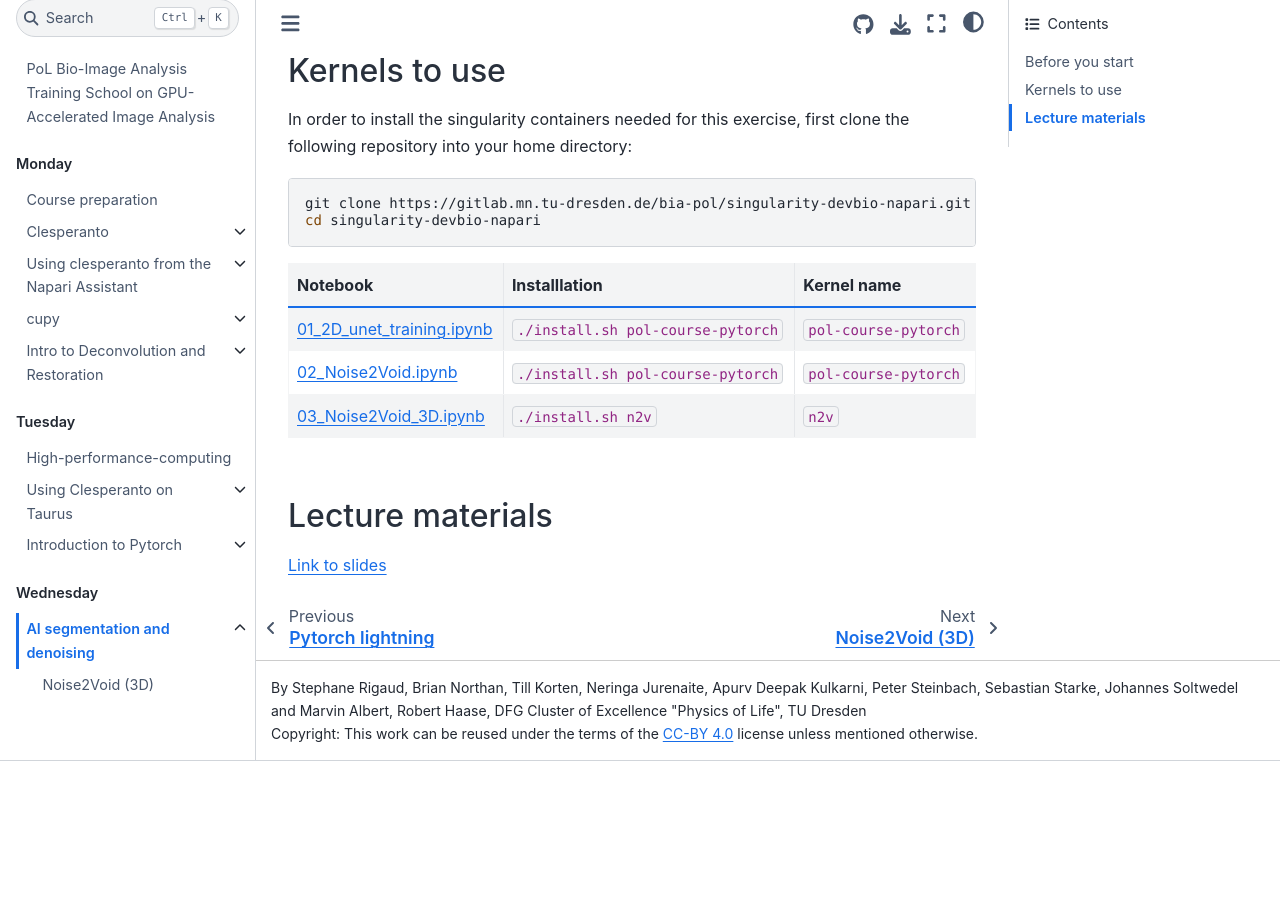
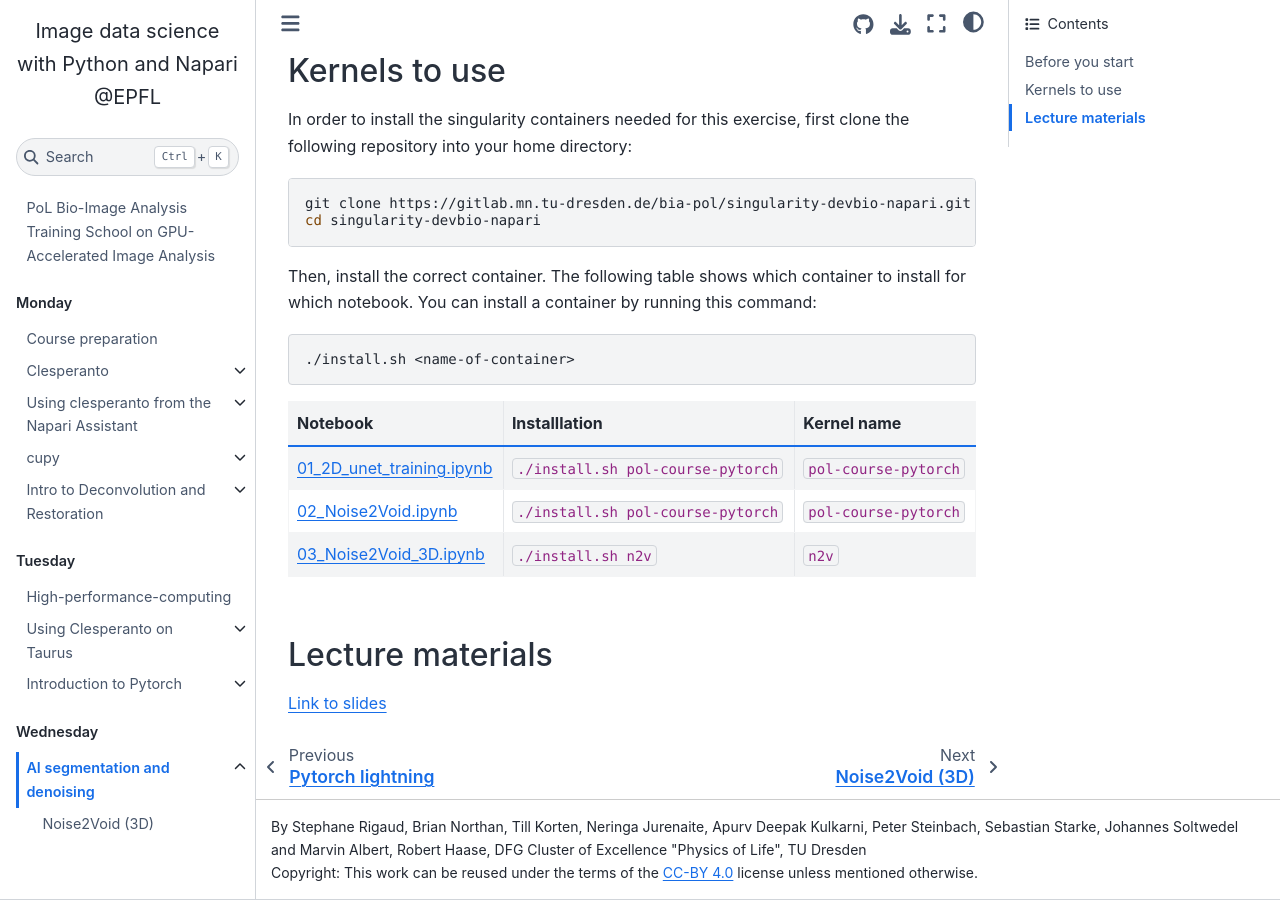
Before and after one commit to BiAPoL/PoL-BioImage-Analysis-TS-GPU-Accelerated-Image-Analysis, a Jupyter Book: the page built from docs/70_AI_Segmentation_Denoising/Readme.md, in a window 1280 px wide and 900 px high, scrolled down 1220 px. Built offline with Jupyter Book 1.0.4 settings and Sphinx 7.4.7 and the Sphinx Book theme 1.1.4, drawn with Linux system fonts in a browser that asks for light colours; pages that are not in the unit, such as notebooks, are missing from menus; before the commit the page ends 1981 px from its top, so only the background shows below that.

Commit message:
Added singularity install hints

````diff
--- a/docs/70_AI_Segmentation_Denoising/Readme.md
+++ b/docs/70_AI_Segmentation_Denoising/Readme.md
@@ -21,6 +21,12 @@
 cd singularity-devbio-napari
 ```
 
+Then, install the correct container. The following table shows which container to install for which notebook. You can install a container by running this command:
+
+```bash
+./install.sh <name-of-container>
+```
+
 | Notebook | Installlation | Kernel name |
 | --- | --- | --- |
 | [01_2D_unet_training.ipynb](./01_2D_unet_training.ipynb) | `./install.sh pol-course-pytorch` | `pol-course-pytorch`
````
